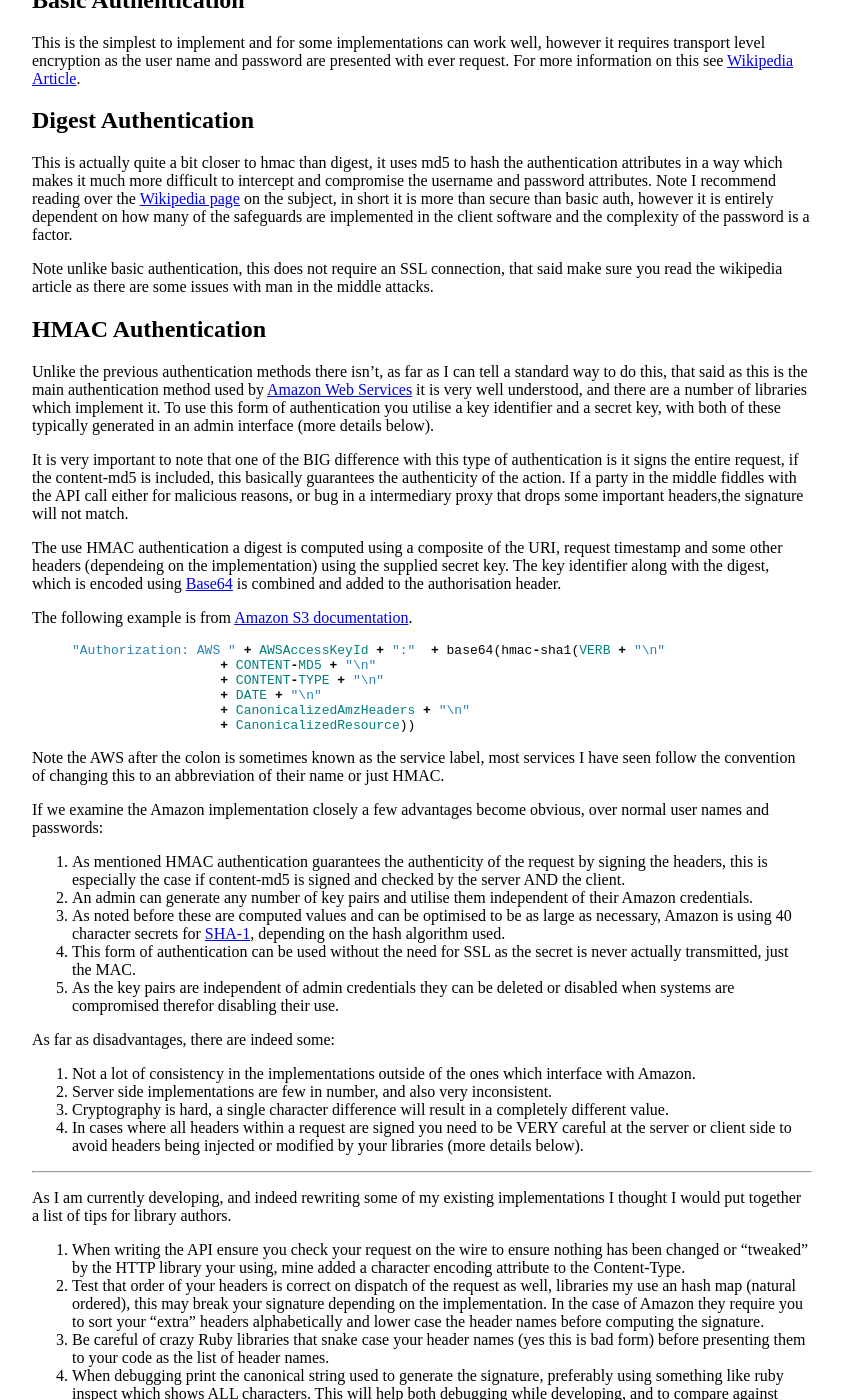
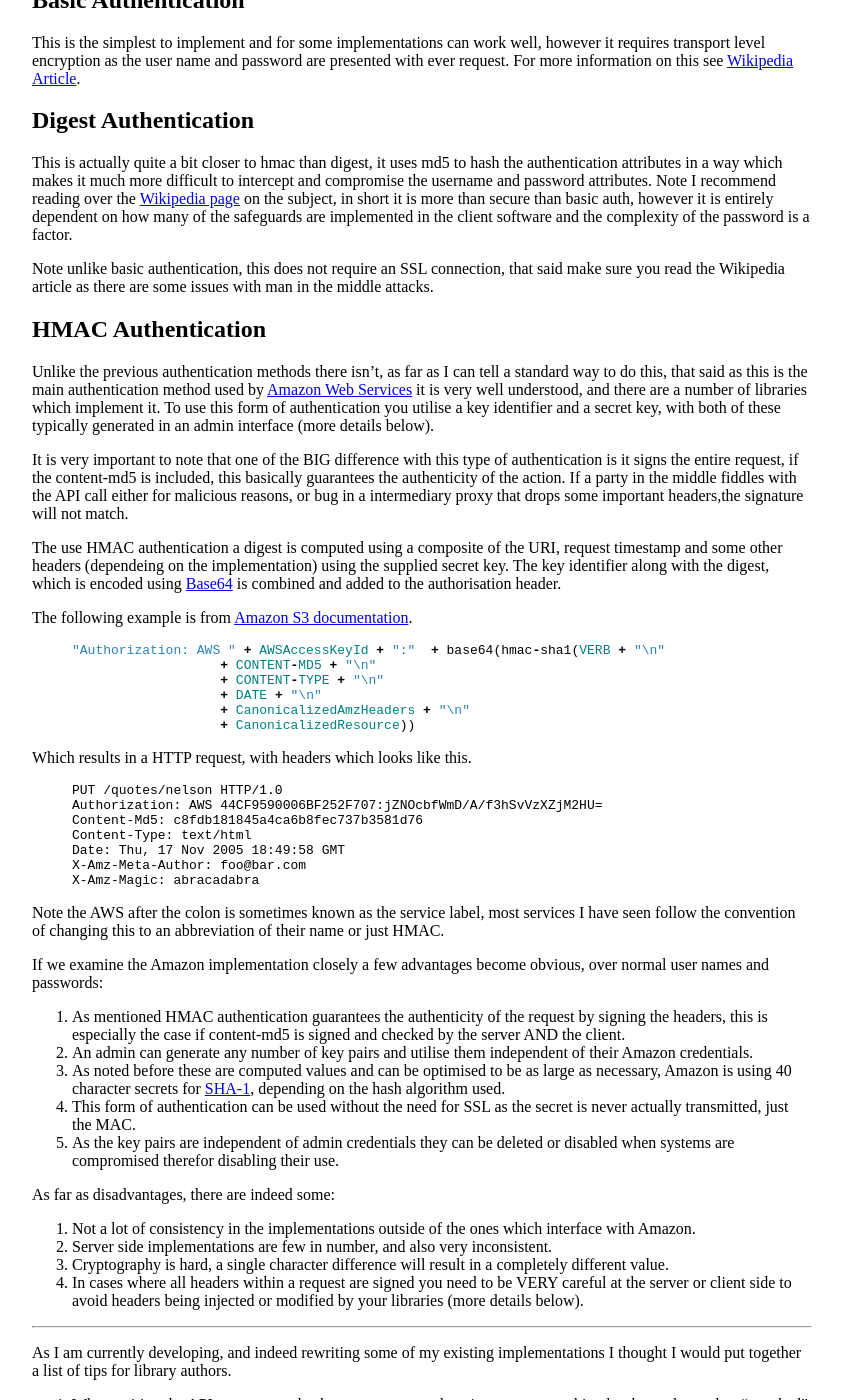
Before and after one commit to wolfeidau/wolfeidau_site, a Jekyll site: the page built from _posts/2012-10-20-what-is-hmac-and-why-is-it-useful.md, in a window 1280 px wide and 1400 px high, scrolled down 520 px. Shown: the whole window, without its empty margins (218-1061 px from the left). Built offline with Jekyll 4.4.1, drawn with Linux system fonts in a browser that asks for light colours; some web fonts are replaced; comment, search, counter and statistics services are not loaded; some of the changed text lies outside the part shown.

Commit message:
Tweaked content.

```diff
--- a/_posts/2012-10-20-what-is-hmac-and-why-is-it-useful.md
+++ b/_posts/2012-10-20-what-is-hmac-and-why-is-it-useful.md
@@ -34,7 +34,7 @@ the [Wikipedia page](http://en.wikipedia.org/wiki/Digest_access_authentication)
 secure than basic auth, however it is entirely dependent on how many of the safeguards are implemented in the client
 software and the complexity of the password is a factor.
 
-Note unlike basic authentication, this does not require an SSL connection, that said make sure you read the wikipedia article
+Note unlike basic authentication, this does not require an SSL connection, that said make sure you read the Wikipedia article
 as there are some issues with man in the middle attacks.
 
 HMAC Authentication
@@ -63,6 +63,18 @@ The following example is from [Amazon S3 documentation](http://s3.amazonaws.com/
                    + DATE + "\n"
                    + CanonicalizedAmzHeaders + "\n"
                    + CanonicalizedResource))
+{% endhighlight %}
+
+Which results in a HTTP request, with headers which looks like this.
+
+{% highlight text %}
+PUT /quotes/nelson HTTP/1.0
+Authorization: AWS 44CF9590006BF252F707:jZNOcbfWmD/A/f3hSvVzXZjM2HU=
+Content-Md5: c8fdb181845a4ca6b8fec737b3581d76
+Content-Type: text/html
+Date: Thu, 17 Nov 2005 18:49:58 GMT
+X-Amz-Meta-Author: foo@bar.com
+X-Amz-Magic: abracadabra
 {% endhighlight %}
 
 Note the AWS after the colon is sometimes known as the service label, most services I have seen follow the convention of changing this to
```
Also changed, not shown: other parts of _posts/2012-10-20-what-is-hmac-and-why-is-it-useful.md (+1 -1 lines).
